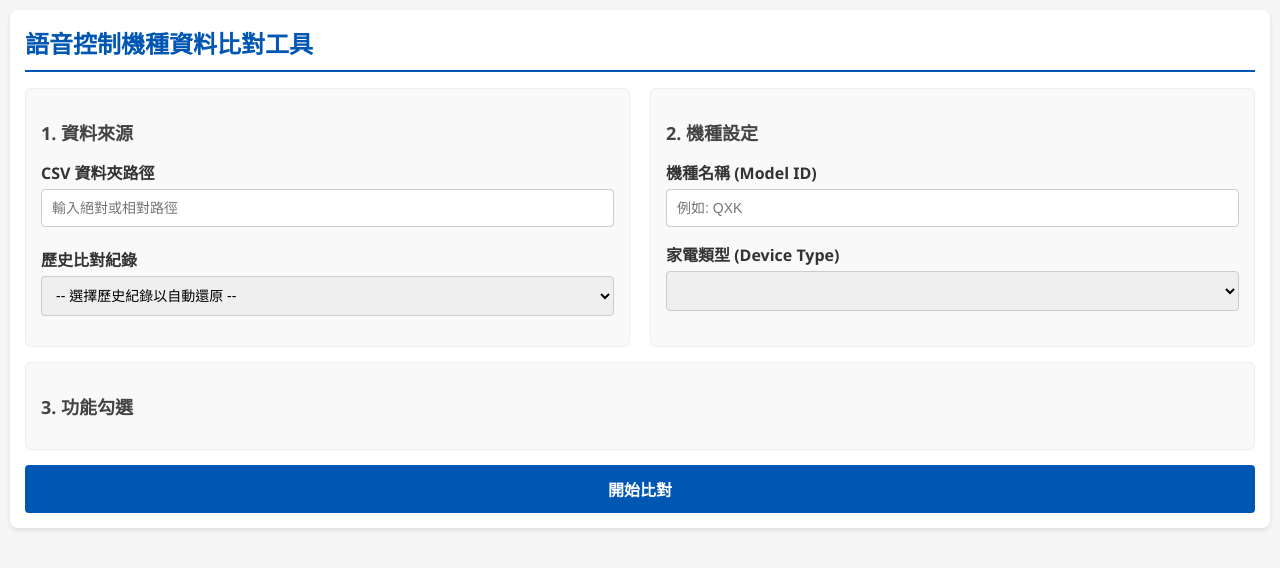
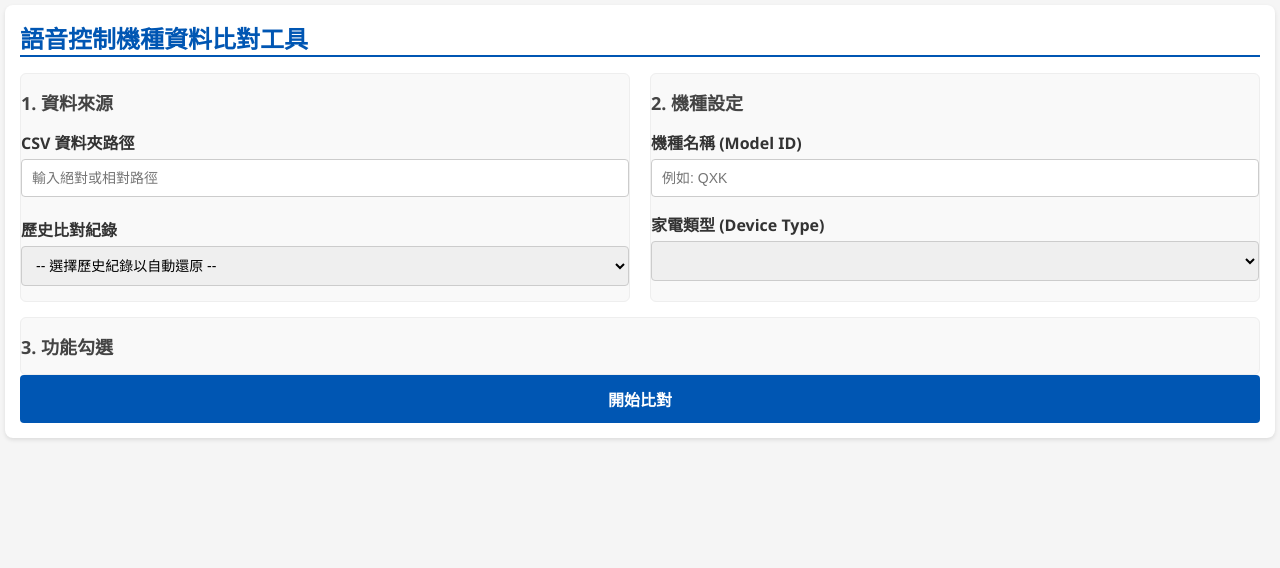
Before and after one commit to luckysmallbird/voice-control-checker, a website: page public/index.html in a window 1280 px wide. Drawn offline with Linux system fonts and the light colour scheme; no server answers.

Commit message:
chore: 版面調整

```diff
--- a/public/style.css
+++ b/public/style.css
@@ -3,7 +3,7 @@ body {
     background-color: #f5f5f5;
     color: #333;
     margin: 0;
-    padding: 10px;
+    padding: 5px;
 }
 
 .container {
@@ -19,19 +19,15 @@ h1 {
     font-size: 24px;
     margin-top: 0;
     border-bottom: 2px solid #0056b3;
-    padding-bottom: 10px;
     color: #0056b3;
 }
 
 h2 {
     font-size: 18px;
-    margin-bottom: 15px;
     color: #444;
 }
 
 .section {
-    margin-bottom: 15px;
-    padding: 15px;
     background: #f9f9f9;
     border-radius: 6px;
     border: 1px solid #eee;
```
